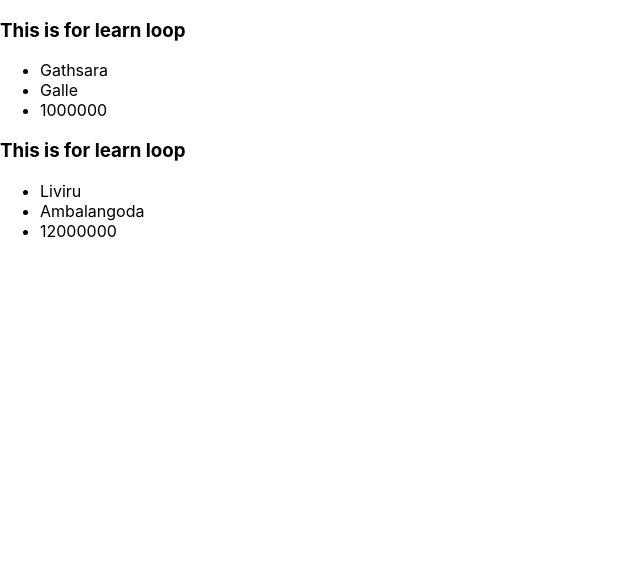
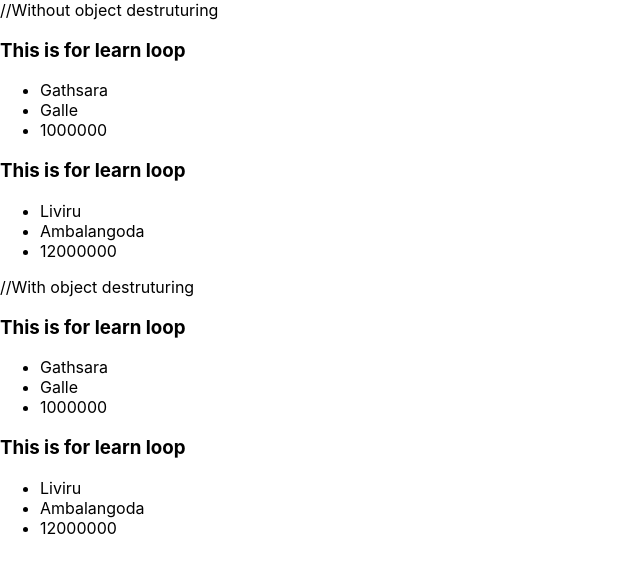
Before and after one commit to Gathsara2002/Learning-React, a React (Create React App) app: page / in a window 1280 px wide. Shown: the top 572 px of the page, without its empty margins (0-640 px from the left). Built offline with nearby package versions, Linux system fonts and the light colour scheme.

Commit message:
Content update with object destruturing

```diff
--- a/src/App.js
+++ b/src/App.js
@@ -30,8 +30,14 @@ function App() {
     </> */
 
     <>
+    //Without object destruturing
       {myData.map((ele) => {
         return <Task name={ele.name} city={ele.city} salary={ele.salary} />
+      })}
+
+      //With object destruturing
+      {myData.map(({ name, city, salary }) => {
+        return <Task name={name} city={city} salary={salary} />
       })}
     </>
 
```
